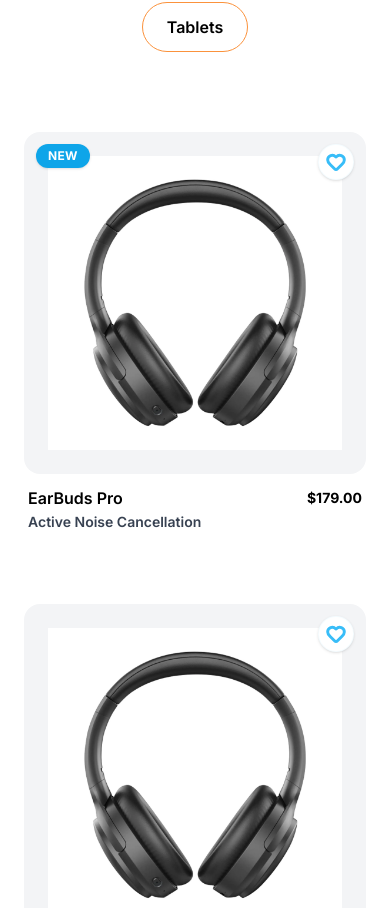
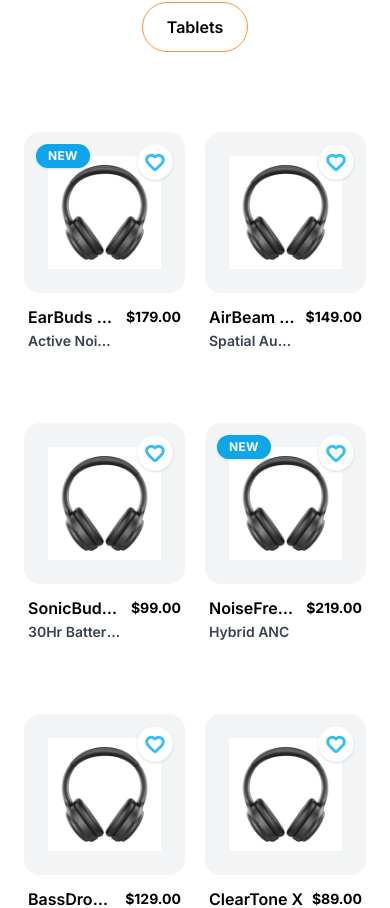
Before and after one commit to Hrit-Codes/Tech-Vault-Frontend, a React (Vite) app: page /shop in a window 390 px wide. Shown: the part 696-1604 px from the top of the page. Built offline with nearby package versions, Linux system fonts and the light colour scheme.

Commit message:
Updated mobile responsiveness

```diff
--- a/src/Page/Shop/index.tsx
+++ b/src/Page/Shop/index.tsx
@@ -28,7 +28,7 @@ export default function ShopPage() {
 
           {/* Products Grid */}
           <div>
-            <div className="w-full my-20 grid grid-cols-1 md:grid-cols-2 lg:grid-cols-4 gap-5 gap-y-18">
+            <div className="w-full my-20 grid grid-cols-2 md:grid-cols-3 lg:grid-cols-4 gap-5 gap-y-18">
               {earbuds.map((product, index) => (
                 <ProductCard
                   key={index}
```
